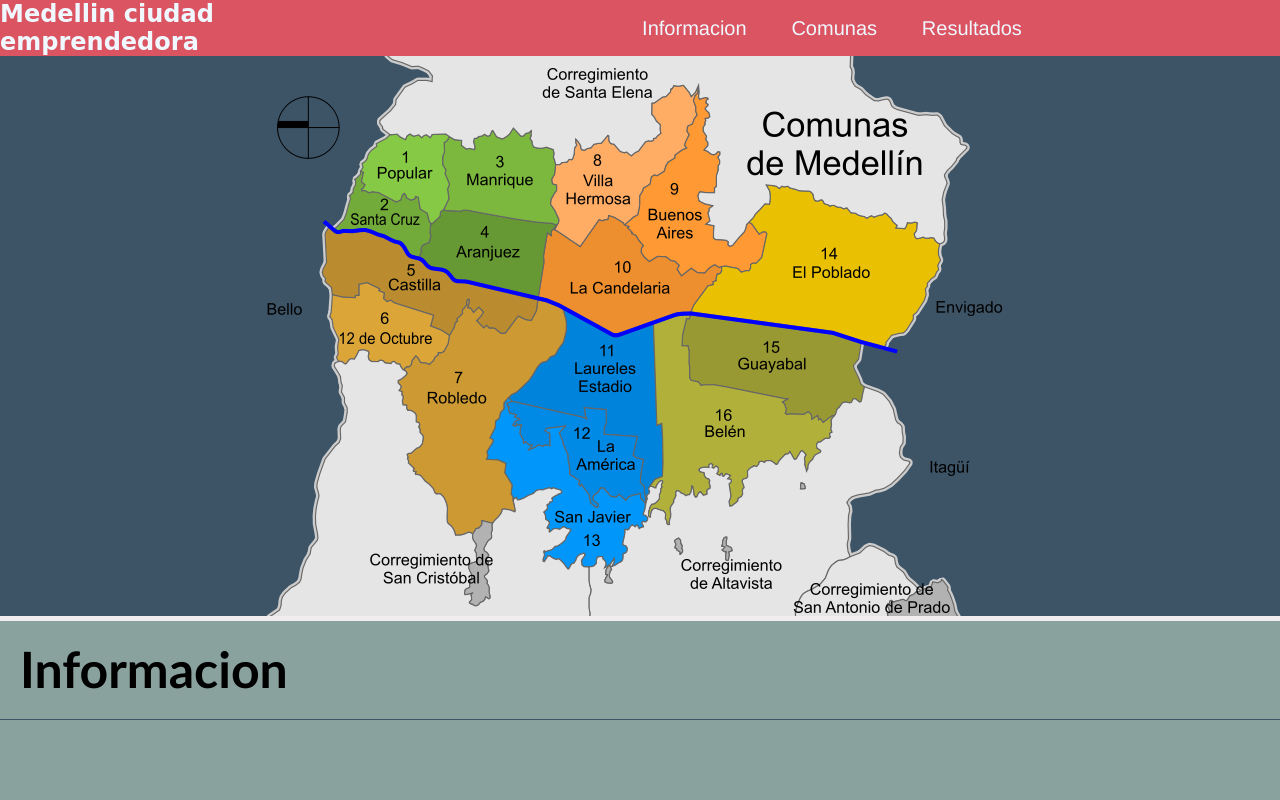
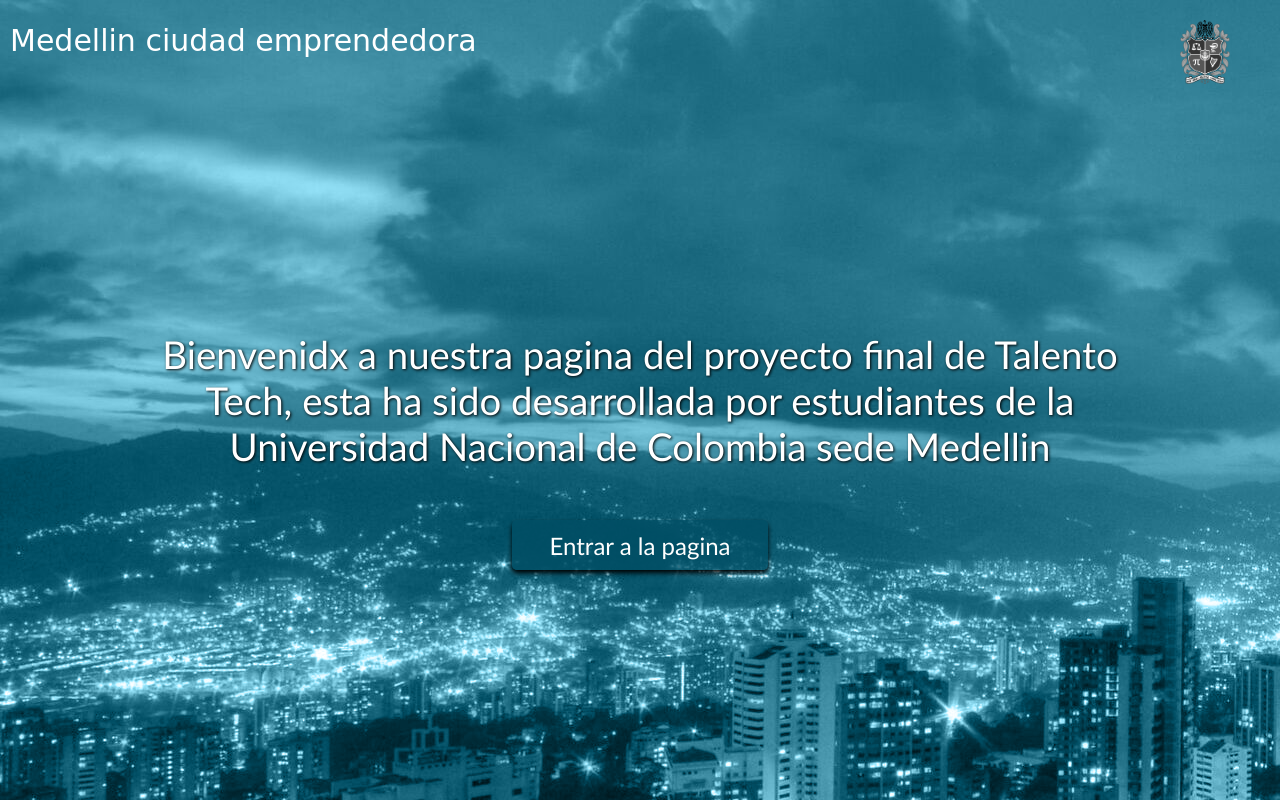
Before and after one commit to QadirRamirez/talentoTechEmpre, a plain HTML site: page index.html in a window 1280 px wide. Shown: the top 800 px of the page. Drawn offline with Linux system fonts and the light colour scheme; a web font is replaced by a local one.

Commit message:
Se agrego bienvenida al cargar pagina

```diff
--- a/index.css
+++ b/index.css
@@ -1,10 +1,94 @@
 :root {
-    --main-ColorUno: #DB5461;
-    --main-ColorDos: #686963;
-    --main-ColorTres: #8AA29E;
-    --main-ColorCuatro: #3D5467;
-    --main-ColorCinco: #F1EDEE;
+    --main-ColorUno: #7AE582;
+    --main-ColorDos: #25A18E;
+    --main-ColorTres: #00A5CF;
+    --main-ColorCuatro: #004E64;
+    --main-ColorCinco: #9FFFCB;
 }
+
+/* DOM */
+
+.confirmaLoad {
+    background-image: url(Sources/imagenMedellin.jpg);
+    background-position: 0px -200px;
+    background-repeat: no-repeat;
+    background-color: var(--main-ColorCuatro);
+    background-blend-mode: luminosity;
+    display: flex;
+    flex-direction: column;
+    align-items: center;
+    width: 100%;
+    height: 100%;
+    position: fixed;
+
+    transition: opacity 1s ease;
+    opacity: 1;
+}
+
+.confirmaLoad.oculto {
+    opacity: 0;
+}
+
+.nombrePagLoad {
+    color: white;
+    display: flex;
+    align-items: center;
+    justify-content: start;
+    width: 100%;
+    padding: 10px;
+    height: 10%;
+    font-size: 30px;
+    font-family: "Playwrite AU QLD", cursive;
+}
+
+.logoUNAL {
+    display: flex;
+    align-items: center;
+    justify-content: center;
+    position: fixed;
+    right: 0;
+    margin: 20px 50px 0 0;
+    width: 50px;
+    filter: grayscale();
+}
+
+.descPagLoad {
+    margin: 200px 0 0 0;
+    display: flex;
+    justify-content: center;
+    align-items: center;
+    width: 80%;
+    height: 30%;
+    font-size: 3vw;
+    font-family: 'Trebuchet MS', 'Lucida Sans Unicode', 'Lucida Grande', 'Lucida Sans', Arial, sans-serif;
+    text-align: center;
+    text-shadow: black 1px 1px 3px;
+    color: white;
+}
+
+.descPagLoad:hover, .nombrePagLoad:hover {
+    cursor:default;
+}
+
+.buttonLoad {
+    display: flex;
+    align-items: center;
+    justify-content: center;
+    width: 20%;
+    height: 50px;
+    border-radius: 5px;
+    font-size: 150%;
+    font-family:'Gill Sans', 'Gill Sans MT', Calibri, 'Trebuchet MS', sans-serif;
+    box-shadow: black 0px 3px 5px;
+    color:white;
+    background-color: rgb(0, 78, 100, 80%);
+}
+
+.buttonLoad:hover {
+    cursor: pointer;
+}
+
+/* HTML */
 
 * {
     margin: 0;
--- a/index.html
+++ b/index.html
@@ -9,6 +9,7 @@
         <link href="https://fonts.googleapis.com/css2?family=Libertinus+Serif:ital,wght@0,400;0,600;0,700;1,400;1,600;1,700&family=Playwrite+AU+QLD:wght@100..400&display=swap" rel="stylesheet">
     <title>Medellin Ciudad Emprendedora</title>
 </head>
+<script src="index.js" defer></script>
 <body>
 
     <nav class="navegadorMain">
--- /dev/null
+++ b/index.js
@@ -0,0 +1,49 @@
+document.addEventListener("DOMContentLoaded", () => {
+
+
+    // crear elementos
+    const notiLoad = document.createElement("div")
+    const buttonLoad = document.createElement("div")
+    const nombrePagLoad = document.createElement("div")
+    const descPagLoad = document.createElement("p")
+    const logoUNAL = document.createElement("img")
+
+
+
+    // agregar contenido a elementos
+    buttonLoad.textContent = "Entrar a la pagina"
+    nombrePagLoad.textContent ="Medellin ciudad emprendedora"
+    descPagLoad.textContent = "Bienvenidx a nuestra pagina del proyecto final de Talento Tech, esta ha sido desarrollada por estudiantes de la Universidad Nacional de Colombia sede Medellin"
+
+    // agregar elementos al body
+    document.body.appendChild(notiLoad)
+    notiLoad.appendChild(nombrePagLoad)
+    notiLoad.appendChild(descPagLoad)
+    notiLoad.appendChild(buttonLoad)
+    notiLoad.appendChild(logoUNAL)
+
+
+
+    // crear class de elementos
+    notiLoad.setAttribute("class", "confirmaLoad")
+    buttonLoad.setAttribute("class", "buttonLoad")
+    nombrePagLoad.setAttribute("class", "nombrePagLoad")
+    descPagLoad.setAttribute("class", "descPagLoad")
+    logoUNAL.setAttribute("class", "logoUNAL")
+    logoUNAL.setAttribute("src", "Sources/logoUNAL.png")
+
+    // eliminar scroll pagina
+    document.body.style.overflow = "hidden"
+
+
+    // boton borrar
+    buttonLoad.addEventListener("click", () => {
+
+        notiLoad.classList.add("oculto")
+        document.body.style.overflow = ""
+        notiLoad.addEventListener("animationend"), () => {
+            notiLoad.remove()
+        }
+
+    });
+});
```
Also changed, not shown: Sources/imagenMedellin.jpg (added), Sources/logoUNAL.png (added).
